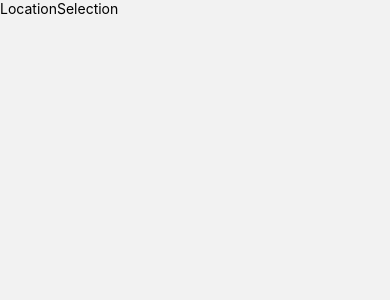
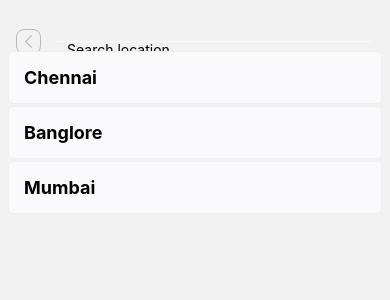
Before and after one commit to Mavin05/Flight-Ticket, a React Native app: screen /locationselection in a window 390 px wide. Shown: the top 300 px of the page. Built offline with nearby package versions, Linux system fonts and the light colour scheme.

Commit message:
locationscreen

```diff
--- a/src/screens/Auth/LocationSelection.js
+++ b/src/screens/Auth/LocationSelection.js
@@ -1,14 +1,98 @@
-import { StyleSheet, Text, View } from 'react-native'
+import { FlatList, Image, SafeAreaView, ScrollView, StyleSheet, Text, TextInput, TouchableOpacity, View } from 'react-native'
 import React from 'react'
+
+const location = [
+  {
+    id: 'a',
+    title: 'Chennai',
+  },
+  {
+    id: 'b',
+    title: 'Banglore',
+  },
+  {
+    id: 'c',
+    title: 'Mumbai',
+  },
+];
 
 const LocationSelection = () => {
   return (
-    <View>
-      <Text>LocationSelection</Text>
-    </View>
+    <SafeAreaView style={styles.containter}>
+      <ScrollView>
+      <View style={styles.sat}></View>
+      <View style={styles.head}>
+        <View style={styles.back}>
+        <TouchableOpacity>
+          <Image style={styles.backi} source={require('./../../../assets/images/back.png')}/>
+          </TouchableOpacity>
+        </View>
+        <View style={styles.search}>
+          <TextInput placeholder='Search location'></TextInput>
+        </View>
+      </View>
+      <View style={styles.locdata}>
+      <FlatList
+          data={location}
+          renderItem={({ item }) => (
+            <TouchableOpacity>
+            <View style={styles.loccont}>
+              <Text style={styles.locationd}>{item.title}</Text>
+            </View>
+            </TouchableOpacity>
+          )} />
+      </View>
+      </ScrollView>
+    </SafeAreaView>
   )
 }
 
 export default LocationSelection
 
-const styles = StyleSheet.create({})
+const styles = StyleSheet.create({
+  containter:{
+    flex:1,
+  },
+  sat:{
+    flex:.04,
+  },
+  head:{
+    flex:.06,
+    flexDirection:'row',
+    marginTop:40,
+  },
+  back:{
+    flex:.15,
+    justifyContent: 'center',
+    alignItems: 'center',
+  },
+  backi: {
+    width: 25,
+    height: 25,
+    borderRadius: 8,
+    borderWidth: 1,
+    borderColor: '#bab9bd',
+  },
+  search:{
+    flex:.8,
+    backgroundColor:'#fafafd',
+    paddingLeft:10,
+    borderRadius:10,
+  },
+  locdata:{
+    margin:8,
+  },
+  loccont:{
+    padding:5,
+    backgroundColor:'#fafafd',
+    marginVertical:1,
+    borderWidth:1,
+    borderColor:'#eeeeee',
+    borderRadius:5,
+  },
+  locationd:{
+    fontSize:18,
+    fontWeight:'bold',
+    padding:10,
+  }
+})
```
